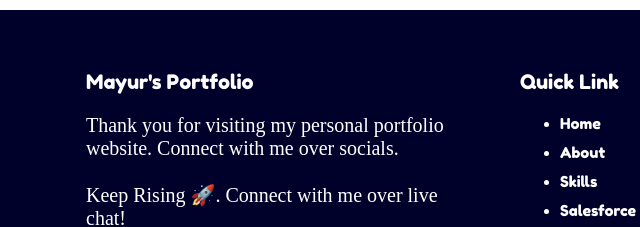
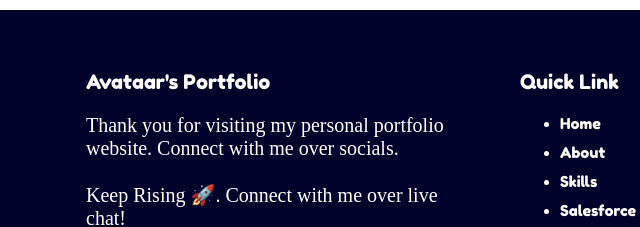
Before and after one commit to AmanKarn-code/Portfolio, a plain HTML site: page index.html in a window 1280 px wide. Shown: the part 3208-3435 px from the top of the page, 14-654 px from the left. Drawn offline with Linux system fonts and the light colour scheme; a web font is replaced by a local one.

Commit message:
second commit

```diff
--- a/index.html
+++ b/index.html
@@ -618,7 +618,7 @@
     <!--===== FOOTER =====-->
     <div class="parent footer">
       <div class="child childfooter1 white">
-        <p class="fatFont text">Mayur's Portfolio</p>
+        <p class="fatFont text">Avataar's Portfolio</p>
         <p class="text">
           Thank you for visiting my personal portfolio website. Connect with me
           over socials.<br /><br />Keep Rising 🚀. Connect with me over live
```
